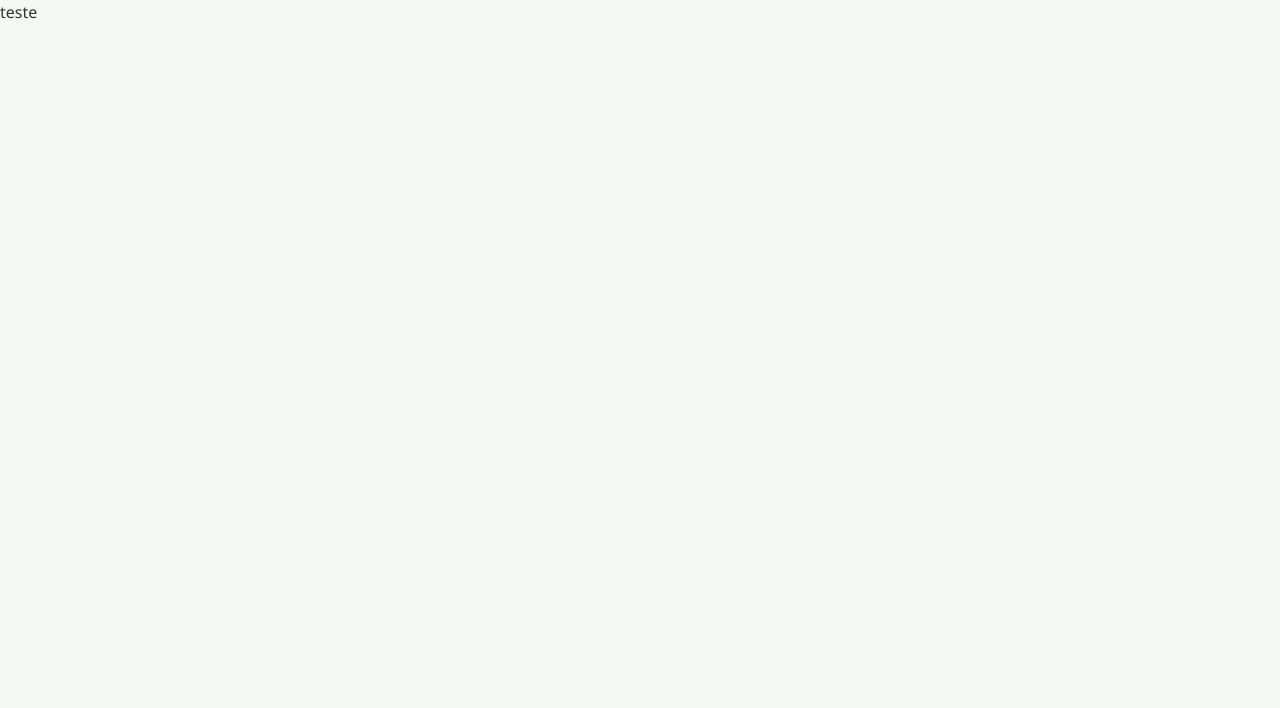
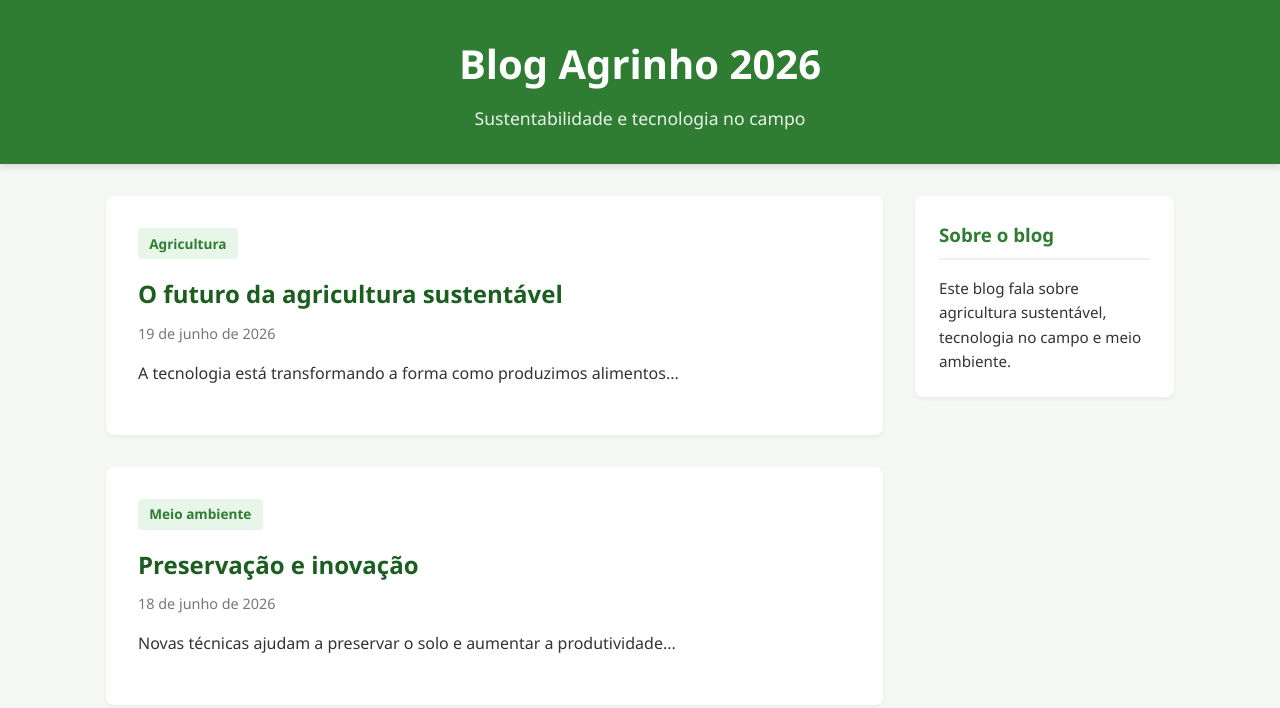
Before and after one commit to leonardofachinello-cloud/agrinho2026, a plain HTML site: page index.html in a window 1280 px wide. Drawn offline with Linux system fonts and the light colour scheme.

Commit message:
Add HTML structure for Blog Agrinho 2026

```diff
--- a/index.html
+++ b/index.html
@@ -1,10 +1,10 @@
-teste
 <!DOCTYPE html>
 <html lang="pt-BR">
 <head>
     <meta charset="UTF-8">
     <meta name="viewport" content="width=device-width, initial-scale=1.0">
     <title>Blog Agrinho 2026</title>
+
     <style>
         /* Estilos Gerais */
         * {
@@ -13,6 +13,7 @@ teste
             box-sizing: border-box;
             font-family: 'Segoe UI', Tahoma, Geneva, Verdana, sans-serif;
         }
+
         body {
             background-color: #f4f7f4;
             color: #333;
@@ -27,6 +28,7 @@ teste
             text-align: center;
             box-shadow: 0 4px 6px rgba(0,0,0,0.1);
         }
+
         header h1 {
             font-size: 2.5rem;
             margin-bottom: 0.5rem;
@@ -36,6 +38,7 @@ teste
             font-size: 1.1rem;
             opacity: 0.9;
         }
+
         /* Layout Principal */
         .container {
             max-width: 1100px;
@@ -52,6 +55,7 @@ teste
             flex-direction: column;
             gap: 2rem;
         }
+
         article {
             background: white;
             padding: 2rem;
@@ -69,6 +73,7 @@ teste
             font-weight: bold;
             margin-bottom: 1rem;
         }
+
         article h2 {
             color: #1b5e20;
             margin-bottom: 0.5rem;
@@ -102,3 +107,43 @@ teste
 
         aside p {
             font-size: 0.95rem;
+        }
+    </style>
+</head>
+
+<body>
+
+    <header>
+        <h1>Blog Agrinho 2026</h1>
+        <p>Sustentabilidade e tecnologia no campo</p>
+    </header>
+
+    <main class="container">
+
+        <section class="posts-container">
+
+            <article>
+                <span class="categoria">Agricultura</span>
+                <h2>O futuro da agricultura sustentável</h2>
+                <div class="data">19 de junho de 2026</div>
+                <p>A tecnologia está transformando a forma como produzimos alimentos...</p>
+            </article>
+
+            <article>
+                <span class="categoria">Meio ambiente</span>
+                <h2>Preservação e inovação</h2>
+                <div class="data">18 de junho de 2026</div>
+                <p>Novas técnicas ajudam a preservar o solo e aumentar a produtividade...</p>
+            </article>
+
+        </section>
+
+        <aside>
+            <h3>Sobre o blog</h3>
+            <p>Este blog fala sobre agricultura sustentável, tecnologia no campo e meio ambiente.</p>
+        </aside>
+
+    </main>
+
+</body>
+</html>
```
